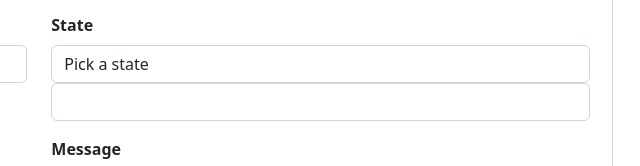
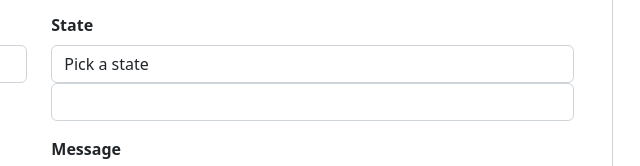
Before and after one commit to 4GeeksAcademy/Lebas-form-bootstrap, a plain HTML site: page index.html in a window 1280 px wide. Shown: the part 315-481 px from the top of the page, 597-1237 px from the left. Drawn offline with nearby package versions, Linux system fonts and the light colour scheme.

Commit message:
Corrected address alignment

```diff
--- a/css/styles.css
+++ b/css/styles.css
@@ -13,10 +13,7 @@ background-color: black !important;
 .card-footer {
   display: inline;
 }
-/* * {
-	border: 1px dashed red;
-	min-height: 10px;
-} */
+
 .bank-cards {
   padding-left: calc(var(--bs-gutter-x)* .6) !important;
 }
--- a/index.html
+++ b/index.html
@@ -47,8 +47,8 @@
                             <input type="text" class="form-control" id="city">
                         </div>
                         <div class="col-6">
-                            <div class="row">
-                            <div class="mb-3 col">
+                            <div class="d-flex flex-row">
+                            <div class="mb-3 col me-3">
                                 <label for="state" class="form-label"><strong>State</strong></label>
                                 <select class="form-control" name="state" id="state" >
                                     <option value="pick">Pick a state</option>
```
